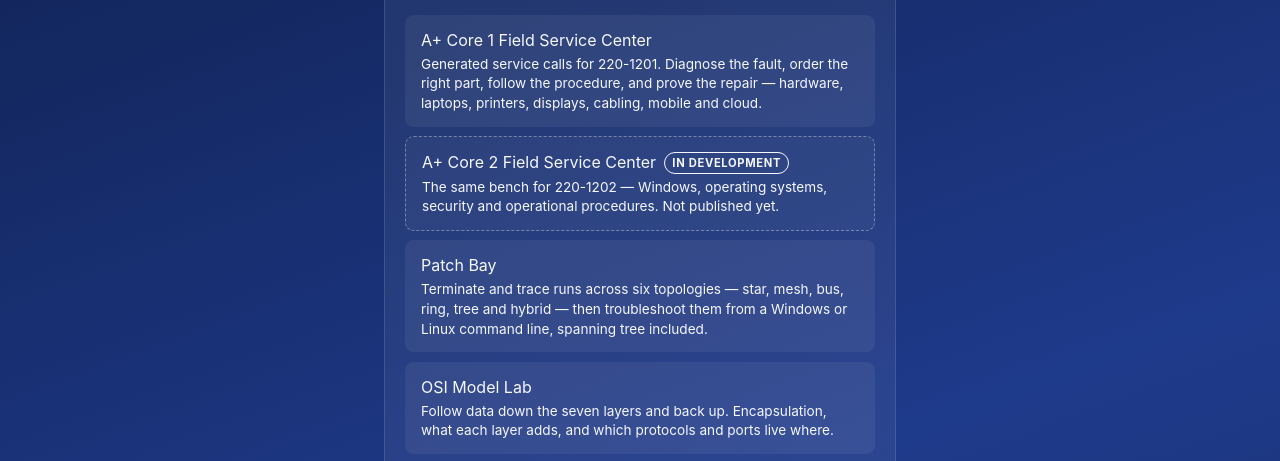
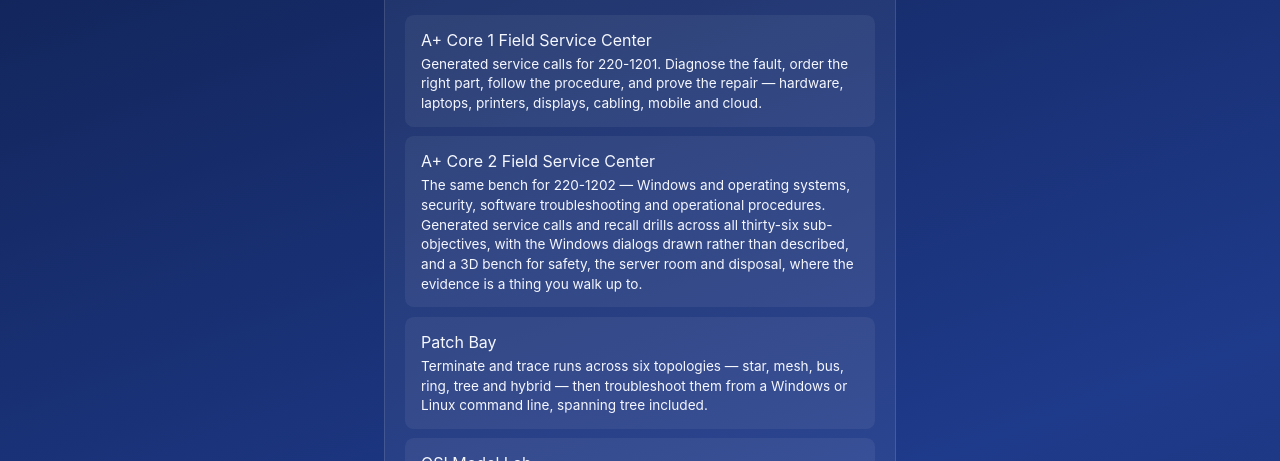
Before and after one commit to RafikiScyent888/Interactive-labs, a plain HTML site: page index.html in a window 1280 px wide. Shown: the part 271-732 px from the top of the page. Drawn offline with Linux system fonts and the light colour scheme.

Commit message:
Revise A+ Core 2 Field Service Center entry
Updated A+ Core 2 Field Service Center details and link.

```diff
--- a/index.html
+++ b/index.html
@@ -178,9 +178,11 @@
             <span class="what">Generated service calls for 220-1201. Diagnose the fault, order the right part, follow the procedure, and prove the repair &mdash; hardware, laptops, printers, displays, cabling, mobile and cloud.</span>
           </a>
         </li>
-        <li class="pending">
-          A+ Core 2 Field Service Center<span class="flag">In development</span>
-          <span class="what">The same bench for 220-1202 &mdash; Windows, operating systems, security and operational procedures. Not published yet.</span>
+        <li>
+          <a href="https://rafikiscyent888.github.io/A-Core-2-Field-Service-Center/" target="_blank" rel="noopener">
+            A+ Core 2 Field Service Center
+            <span class="what">The same bench for 220-1202 &mdash; Windows and operating systems, security, software troubleshooting and operational procedures. Generated service calls and recall drills across all thirty-six sub-objectives, with the Windows dialogs drawn rather than described, and a 3D bench for safety, the server room and disposal, where the evidence is a thing you walk up to.</span>
+          </a>
         </li>
         <li>
           <a href="https://rafikiscyent888.github.io/Patch-Bay/" target="_blank" rel="noopener">
```
